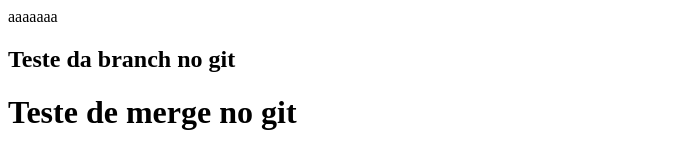
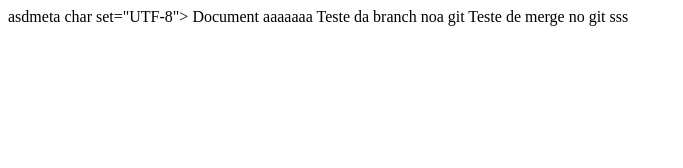
Before and after one commit to BrianSantosSilva/gitTeste, a plain HTML site: page gitNaPratica/index.html in a window 1280 px wide. Shown: the whole page, without its empty margins (0-683 px from the left). Drawn offline with Linux system fonts and the light colour scheme.

Commit message:
Update index.html

```diff
--- a/gitNaPratica/index.html
+++ b/gitNaPratica/index.html
@@ -1,15 +1,15 @@
 <!DOCTYPE html>
 <html lang="en">
 <head>
-    <meta charset="UTF-8">
-    <meta http-equiv="X-UA-Compatible" content="IE=edge">
-    <meta name="viewport" content="width=device-width, initial-scale=1.0">
-    <title>Document</title>
+    asdmeta char  set="UTF-8">
+    <meta http-equisadv="X-UA-Compatible" content="IE=edge">
+    <msd eta name="viewport" content="width=device-width, initial-scale=1.0">
+    <tsdaitle>Document</title>
 </head>
-<body>
+<bosdady>
     aaaaaaa
-    <h2>Teste da branch no git</h2>
-    <h1>Teste de merge no git</h1>
-
+    <h2aaaa>Teste da branch noa git</h2>
+    <h1sda>Teste de merge no git</h1>
+   sss
 </body>
 </html>
```
